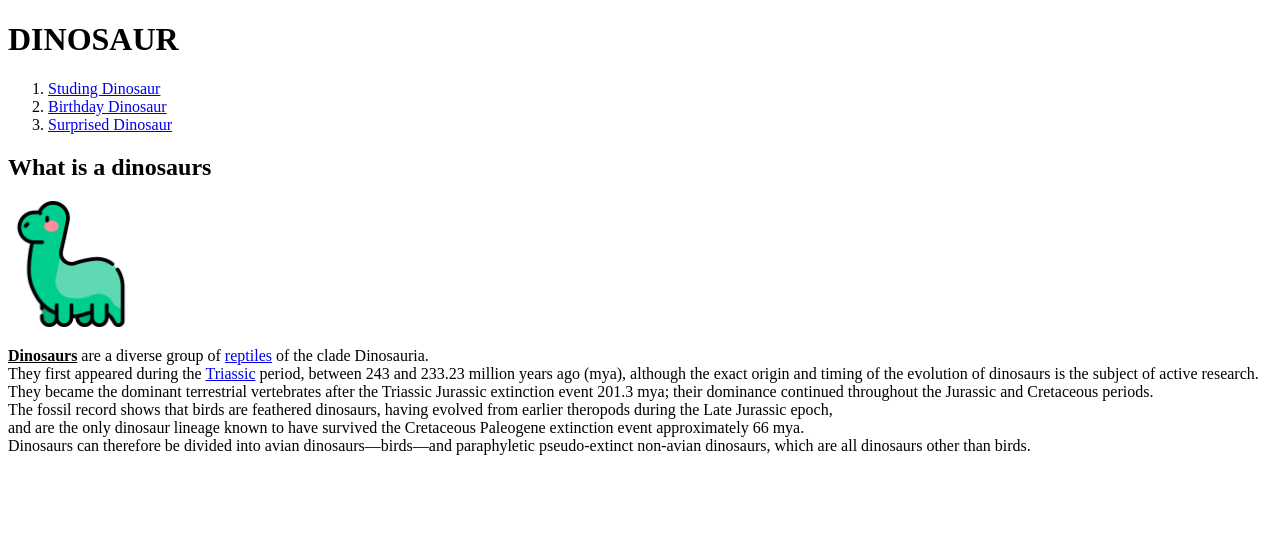
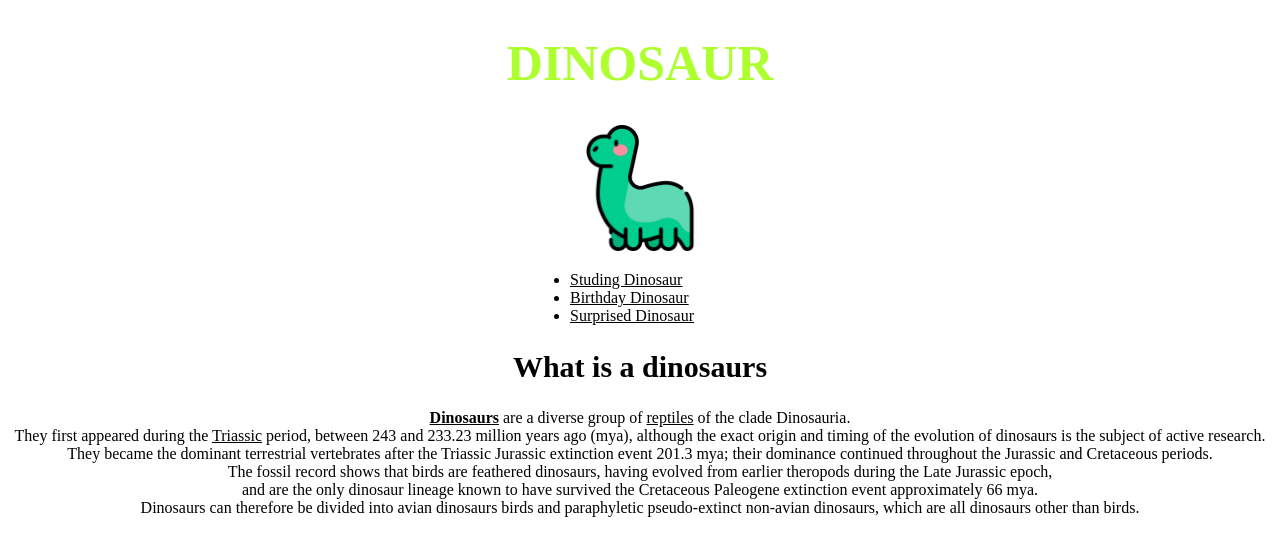
Before and after one commit to ddenzu/first-dinosaur, a plain HTML site: page index.html in a window 1280 px wide. Drawn offline with Linux system fonts and the light colour scheme.

Commit message:
Add files via upload

```diff
--- a/index.html
+++ b/index.html
@@ -3,16 +3,51 @@
 <head>
     <title>DINOSAUR</title>
     <meta charset="utf-8">
+    <style>
+        a {
+            color:black;
+            text-align:center
+        }
+        h1 {
+           font-size:50px;
+           text-align:center
+        }
+        h2 {
+            font-size:30px;
+            text-align:center
+        }
+        p {
+            text-align:center
+        }
+        div {
+            text-align:center
+        }
+        ul {
+            width: 180px;
+            margin-left: auto;
+            margin-right: auto;
+
+        }
+    </style>
 </head>
 <body>
-    <h1>DINOSAUR</h1>
+    <h1 style="color:greenyellow">DINOSAUR</h1>
+    <div>
+        <img src="asdf.png" width="10%">
+    </div>
+    <ul>
+        <li><a href="studing_dinosaur.html">Studing Dinosaur</a></li>
+        <li><a href="birthday_dinosaur.html">Birthday Dinosaur</a></li>
+        <li><a href="surprised_dinosaur.html">Surprised Dinosaur</a></li>
+    </ul>
+    <!--
     <ol>
         <li><a href="studing_dinosaur.html">Studing Dinosaur</a></li>
         <li><a href="birthday_dinosaur.html">Birthday Dinosaur</a></li>
         <li><a href="surprised_dinosaur.html">Surprised Dinosaur</a></li>
     </ol>
+    -->
     <h2>What is a dinosaurs</h2>
-    <img src="asdf.png" width="10%">
     <p><strong><u>Dinosaurs</u></strong> are a diverse group of <a href="https://en.wikipedia.org/wiki/Reptile"
         target="_blank" title="파충류">reptiles</a> of the clade Dinosauria.<br>
         They first appeared during the <a href="https://en.wikipedia.org/wiki/Triassic target="_blank title="트라이아스기">
@@ -22,7 +57,7 @@
         their dominance continued throughout the Jurassic and Cretaceous periods.<br> The fossil record shows
         that birds are feathered dinosaurs, having evolved from earlier theropods during the Late Jurassic epoch,<br>
         and are the only dinosaur lineage known to have survived the Cretaceous Paleogene extinction event approximately 66 mya.<br>
-        Dinosaurs can therefore be divided into avian dinosaurs—birds—and paraphyletic pseudo-extinct non-avian dinosaurs,
+        Dinosaurs can therefore be divided into avian dinosaurs birds and paraphyletic pseudo-extinct non-avian dinosaurs,
         which are all dinosaurs other than birds.</p>
 </body>
 </html>
```
